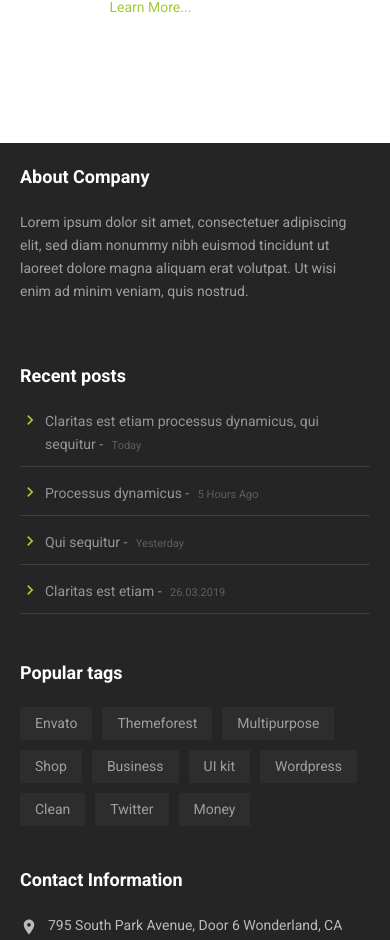
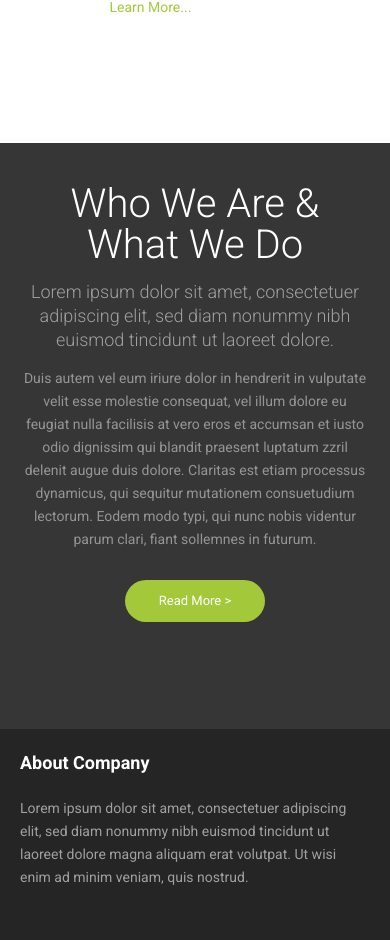
Before and after one commit to wildcod/bukmarz-web, a React (Create React App) app: page / in a window 390 px wide. Shown: the part 1394-2334 px from the top of the page. Built offline with nearby package versions, Linux system fonts and the light colour scheme.

Commit message:
adding about us section in home page

```diff
--- /dev/null
+++ b/src/components/common/button/Button.js
@@ -0,0 +1,15 @@
+import React from 'react';
+import style from './Button.module.scss'
+
+const Button = ({
+label,
+className
+}) => {
+    return (
+        <button className={`${style.buttonContainer} ${className ? className : ''}`}>
+            {label}
+        </button>
+    );
+};
+
+export default Button;
--- /dev/null
+++ b/src/components/common/button/Button.module.scss
@@ -0,0 +1,14 @@
+@import "../../../scss/mixins";
+@import "../../../scss/variables";
+
+.buttonContainer{
+  width: 100%;
+  border: none;
+  outline: none;
+  background-color: $color-primary-green;
+  color: $color-white;
+  padding: 10px 25px;
+  font-size: 18px;
+  line-height: 22px;
+  border-radius: 4px;
+}
--- a/src/components/pages/home-page/HomePage.js
+++ b/src/components/pages/home-page/HomePage.js
@@ -2,6 +2,7 @@ import React from 'react';
 import style from './HomePage.module.scss'
 import HomeCarousel from "./home-carousel/HomeCarousel";
 import HomeServices from "./home-services/HomeServices";
+import HomeAboutUs from "./home-about-us/HomeAboutUs";
 
 const HomePage = () => {
     return (
@@ -10,6 +11,7 @@ const HomePage = () => {
                 <HomeCarousel />
             </div>
             <HomeServices />
+            <HomeAboutUs />
         </div>
     );
 };
--- /dev/null
+++ b/src/components/pages/home-page/home-about-us/HomeAboutUs.js
@@ -0,0 +1,30 @@
+import React from 'react';
+import style from './HomeAboutUs.module.scss'
+import Button from "../../../common/button/Button";
+
+const HomeAboutUs = () => {
+    return (
+        <div className={style.homeAboutUs}>
+           <div className={style.card}>
+              <h2>
+                  Who We Are & What We Do
+              </h2>
+               <div className={style.description}>
+                   <h5>
+                       Lorem ipsum dolor sit amet, consectetuer adipiscing elit, sed diam nonummy nibh euismod tincidunt ut laoreet dolore.
+                   </h5>
+                   <p>
+                       Duis autem vel eum iriure dolor in hendrerit in vulputate velit esse molestie consequat, vel illum dolore eu feugiat nulla facilisis at vero eros et accumsan et iusto odio dignissim qui blandit praesent luptatum zzril delenit augue duis dolore. Claritas est etiam processus dynamicus, qui sequitur mutationem consuetudium lectorum. Eodem modo typi, qui nunc nobis videntur parum clari, fiant sollemnes in futurum.
+                   </p>
+               </div>
+               <div className={style.readMore}>
+                   <Button
+                     label={'Read More >'}
+                   />
+               </div>
+           </div>
+        </div>
+    );
+};
+
+export default HomeAboutUs;
--- /dev/null
+++ b/src/components/pages/home-page/home-about-us/HomeAboutUs.module.scss
@@ -0,0 +1,78 @@
+@import "../../../../scss/mixins";
+@import "../../../../scss/variables";
+
+.homeAboutUs{
+  width: 100%;
+  min-height: 586px;
+  display: flex;
+  justify-content: flex-end;
+  padding-right: 15%;
+  background-color: $color-light-grey;
+
+  .card{
+    width: 50%;
+    padding: 6%;
+    max-width: 533px;
+    background-color: $color-black;
+    min-height: 586px;
+
+    h2{
+      font-size: 46px;
+      line-height: 41px;
+      font-weight: 300;
+      color: $color-white;
+    }
+
+    .description{
+      h5{
+        font-size: 18px;
+        line-height: 24px;
+        font-weight: 300;
+        color: $color-medium-grey-1;
+      }
+    }
+    .readMore{
+      width: 140px;
+
+      > button{
+        font-size: 13px;
+        border-radius: 30px;
+      }
+
+    }
+  }
+}
+
+@media (max-width: 900px) {
+     .homeAboutUs{
+       padding: 0;
+       width: 100%;
+       .card{
+         padding: 4rem 2rem;
+         width: 100%;
+         background-color: $color-dark-grey;
+         max-width: unset;
+
+         h2{
+           font-size: 40px;
+           text-align: center;
+         }
+
+         .description{
+           h5,p{
+             font-size: 18px;
+             text-align: center;
+           }
+           p{
+             font-size: 14px;
+             line-height: 23px;
+           }
+         }
+
+         .readMore{
+           margin: 0 auto;
+         }
+
+       }
+     }
+}
--- a/src/scss/variables.scss
+++ b/src/scss/variables.scss
@@ -19,6 +19,9 @@ $home-banner-aspect-ratio-mobile: 1.285;
 
 //colors
 $color-medium-grey: #636363;
+$color-light-grey: #959595;
+$color-dark-grey: #363636;
+$color-medium-grey-1: #A0A0A0;
 $color-primary-green: #a3c93a;
 $color-white: #ffffff;
 $color-primary-black: #252525;
```
